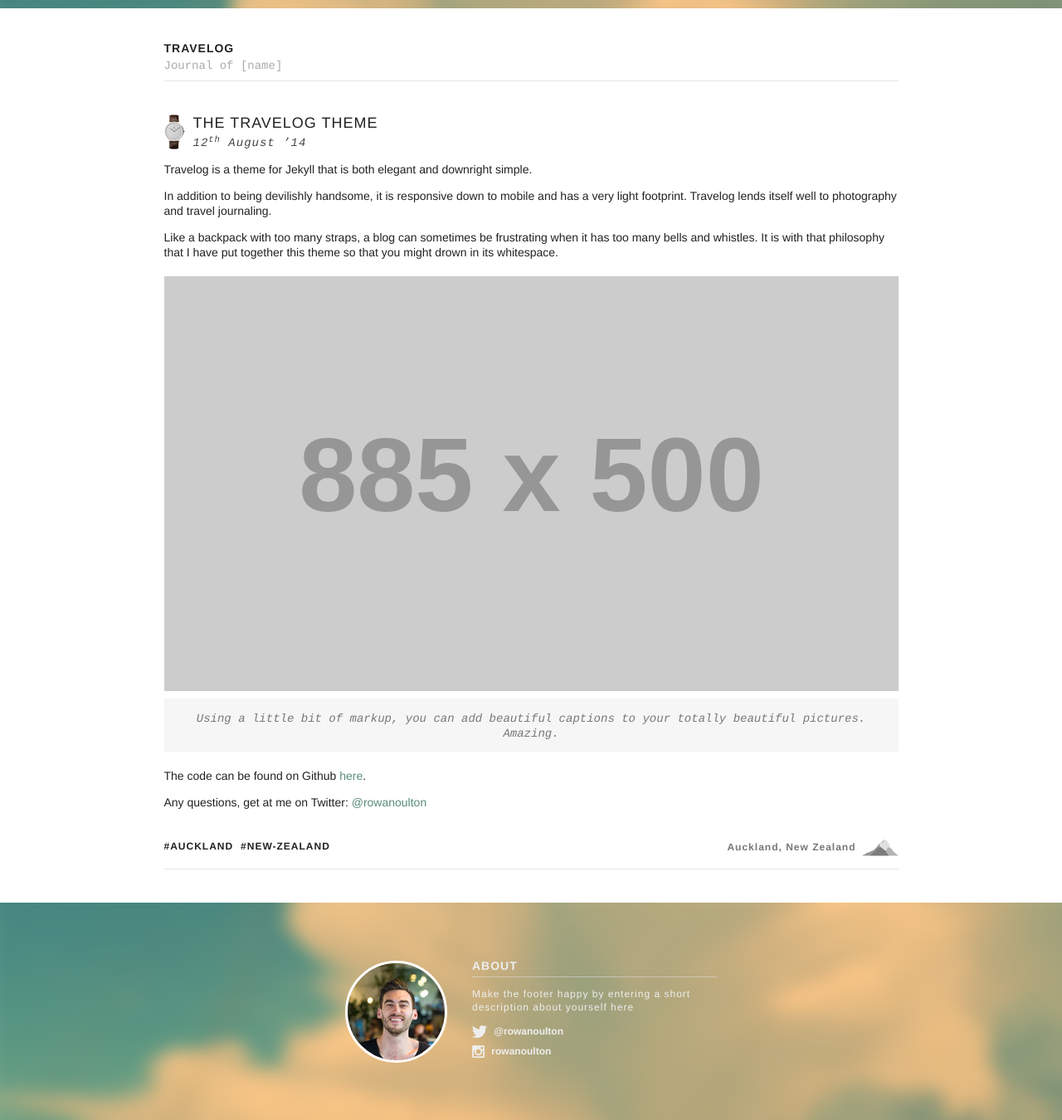
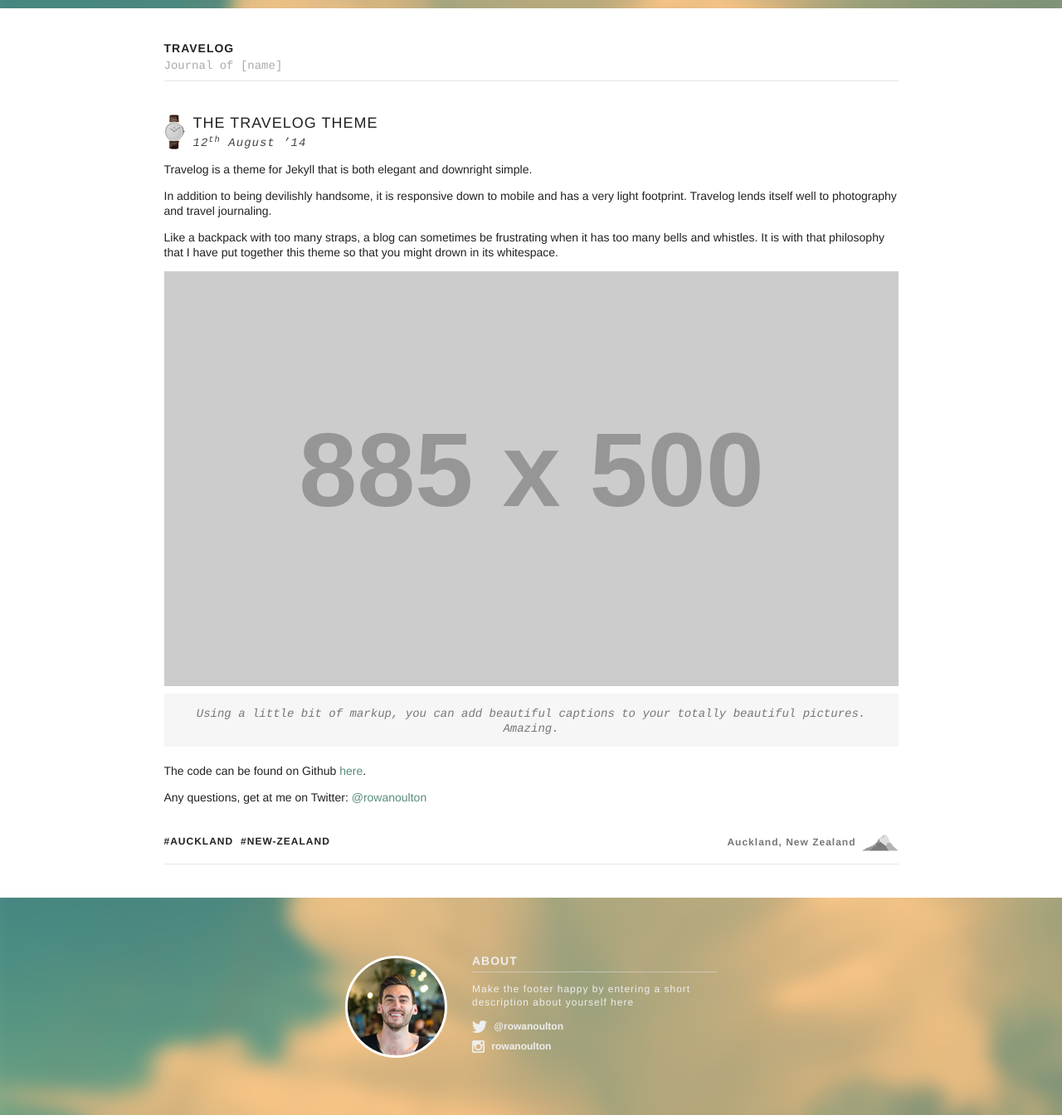
Before and after one commit to rowanoulton/travelog-theme, a Jekyll site: the page built from index.html, in a window 1280 px wide. Shown: the whole page at 83% size. Built offline with Jekyll 4.4.1, drawn with Linux system fonts in a browser that asks for light colours; the list of posts is cut into pages by our own code.

Commit message:
Removed extra top margin from post images

```diff
--- a/_sass/modules/post/_rules.scss
+++ b/_sass/modules/post/_rules.scss
@@ -46,11 +46,6 @@
         font-weight: normal;
         color: #444;
         letter-spacing: 1px;
-    }
-
-    p + .post-image {
-        // When an image sits beneath a paragraph of text, provide a little more margin between them
-        margin-top: 20px;
     }
 
     .post-image {
```
